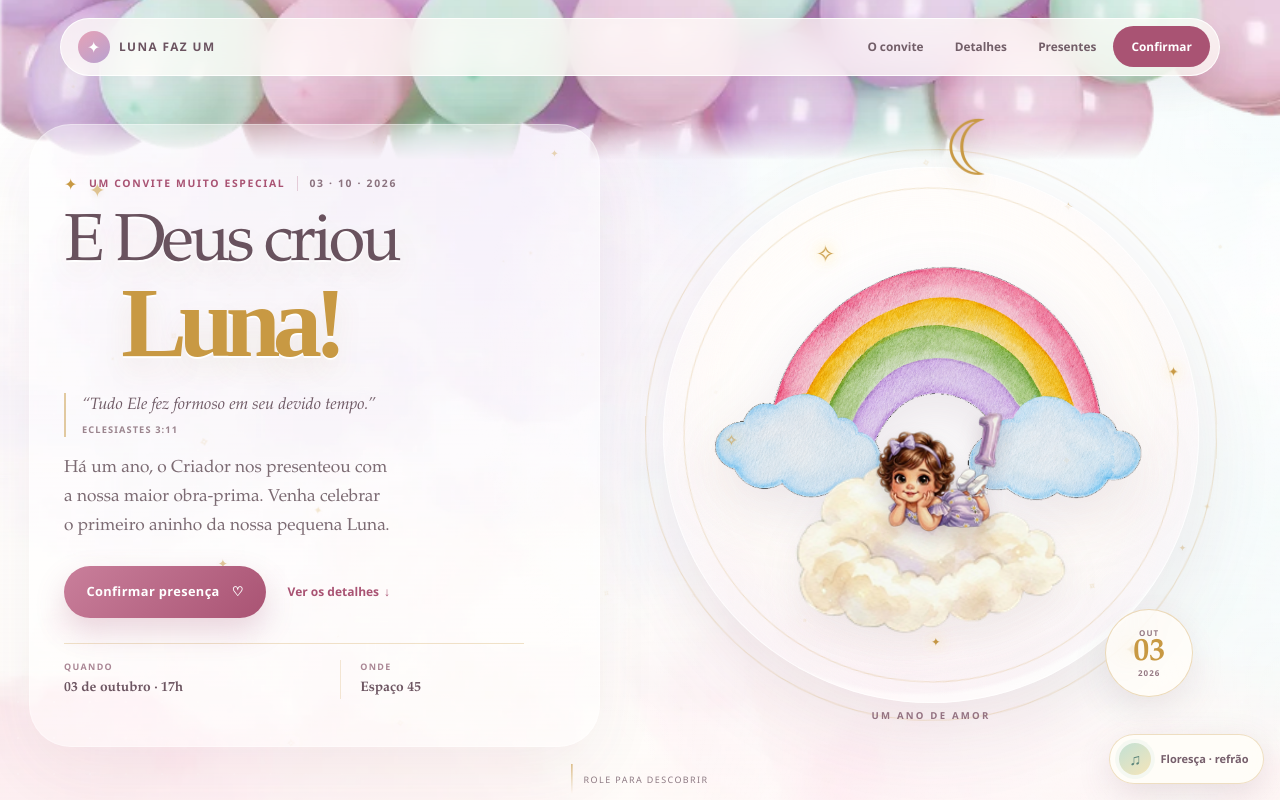
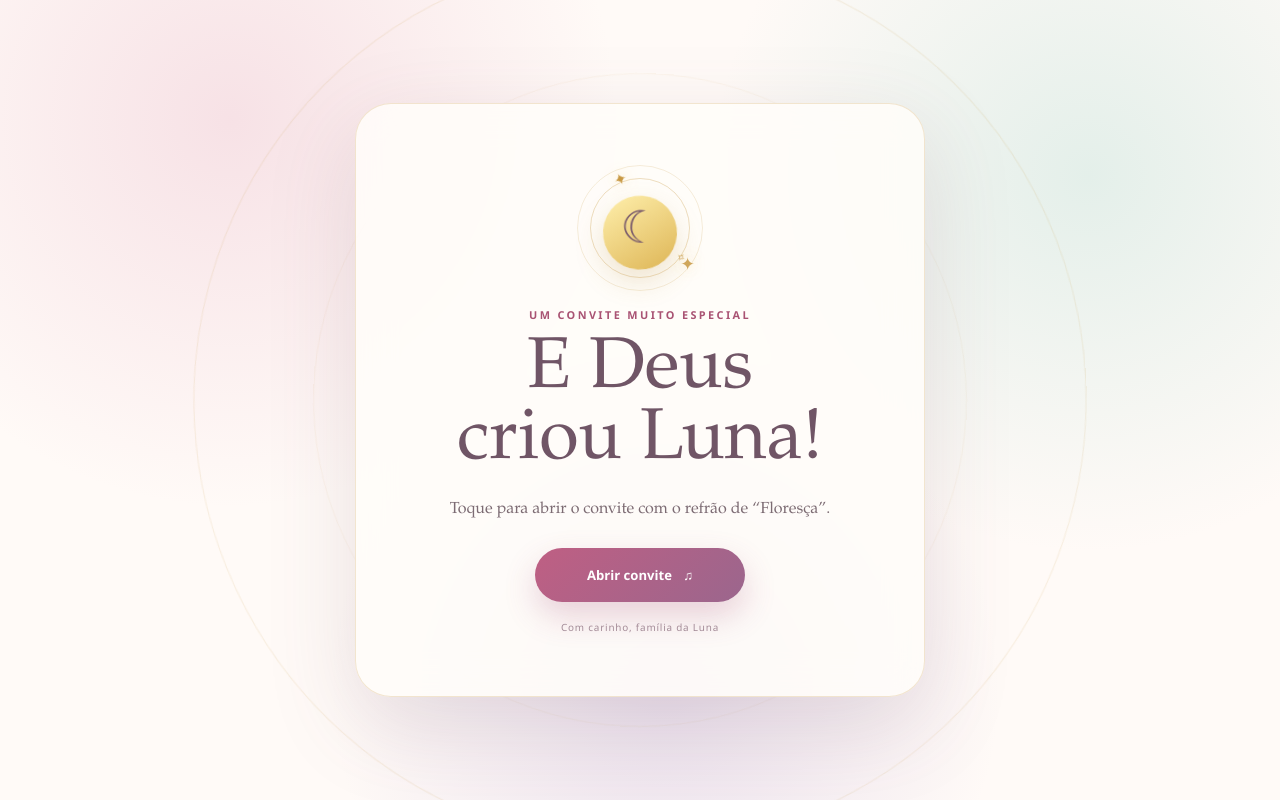
Before and after one commit to henrryquegabriel-boop/Site-Luna, a Next.js app: page / in a window 1280 px wide. Shown: the top 800 px of the page. Built offline with nearby package versions, Linux system fonts and the light colour scheme.

Commit message:
Open the invitation with soundtrack playback

```diff
--- a/app/AmbientExperience.tsx
+++ b/app/AmbientExperience.tsx
@@ -18,18 +18,22 @@ const CHORUS_END_SECONDS = 85;
 const YOUTUBE_PLAYER_ORIGIN = "https://www.youtube-nocookie.com";
 const YOUTUBE_PLAYER_SRC =
   `${YOUTUBE_PLAYER_ORIGIN}/embed/${YOUTUBE_VIDEO_ID}` +
-  `?autoplay=1&controls=0&disablekb=1&end=${CHORUS_END_SECONDS}` +
+  `?autoplay=0&controls=0&disablekb=1&end=${CHORUS_END_SECONDS}` +
   `&enablejsapi=1&fs=0&loop=1&modestbranding=1&playlist=${YOUTUBE_VIDEO_ID}` +
   `&playsinline=1&rel=0&start=${CHORUS_START_SECONDS}`;
 
 type YouTubeCommand = "pauseVideo" | "playVideo" | "seekTo" | "setVolume" | "unMute";
 
 export function AmbientExperience() {
-  const [soundEnabled, setSoundEnabled] = useState(true);
+  const [gateOpening, setGateOpening] = useState(false);
+  const [gateVisible, setGateVisible] = useState(true);
+  const [playerPrepared, setPlayerPrepared] = useState(false);
+  const [soundEnabled, setSoundEnabled] = useState(false);
   const playerRef = useRef<HTMLIFrameElement>(null);
   const playerReadyRef = useRef(false);
-  const soundEnabledRef = useRef(true);
+  const soundEnabledRef = useRef(false);
   const bootTimerRef = useRef<ReturnType<typeof setTimeout> | null>(null);
+  const gateTimerRef = useRef<ReturnType<typeof setTimeout> | null>(null);
 
   const sendPlayerCommand = useCallback((command: YouTubeCommand, args: Array<boolean | number> = []) => {
     playerRef.current?.contentWindow?.postMessage(
@@ -48,10 +52,20 @@ export function AmbientExperience() {
 
   function handlePlayerLoad() {
     playerReadyRef.current = true;
-    if (!soundEnabledRef.current) return;
+    if (bootTimerRef.current) clearTimeout(bootTimerRef.current);
+    bootTimerRef.current = null;
+    setPlayerPrepared(true);
+  }
 
-    if (bootTimerRef.current) clearTimeout(bootTimerRef.current);
-    bootTimerRef.current = setTimeout(() => playChorus(), 500);
+  function openInvitation() {
+    if (!playerPrepared || gateOpening) return;
+
+    soundEnabledRef.current = true;
+    setSoundEnabled(true);
+    playChorus({ restart: true, unmute: true });
+    setGateOpening(true);
+    document.documentElement.classList.remove("invitation-locked");
+    gateTimerRef.current = setTimeout(() => setGateVisible(false), 680);
   }
 
   function toggleSound() {
@@ -68,28 +82,21 @@ export function AmbientExperience() {
   }
 
   useEffect(() => {
+    document.documentElement.classList.add("invitation-locked");
     bootTimerRef.current = setTimeout(() => {
       playerReadyRef.current = true;
-      if (soundEnabledRef.current) playChorus();
-    }, 700);
-
-    const unlockAutomaticSound = () => {
-      if (!soundEnabledRef.current) return;
-      playerReadyRef.current = true;
-      playChorus({ unmute: true });
-    };
-
-    window.addEventListener("click", unlockAutomaticSound, { once: true });
-    window.addEventListener("keydown", unlockAutomaticSound, { once: true });
+      setPlayerPrepared(true);
+    }, 900);
 
     return () => {
-      window.removeEventListener("click", unlockAutomaticSound);
-      window.removeEventListener("keydown", unlockAutomaticSound);
+      document.documentElement.classList.remove("invitation-locked");
       if (bootTimerRef.current) clearTimeout(bootTimerRef.current);
+      if (gateTimerRef.current) clearTimeout(gateTimerRef.current);
       bootTimerRef.current = null;
+      gateTimerRef.current = null;
       playerReadyRef.current = false;
     };
-  }, [playChorus]);
+  }, []);
 
   return (
     <>
@@ -122,6 +129,47 @@ export function AmbientExperience() {
         tabIndex={-1}
         title="Floresça — Claudia Canção e Dibs Aquino (refrão)"
       />
+      {gateVisible ? (
+        <div
+          aria-labelledby="invitation-gate-title"
+          aria-modal="true"
+          className={`invitation-gate${gateOpening ? " is-opening" : ""}`}
+          role="dialog"
+        >
+          <div className="invitation-gate-card">
+            <div className="invitation-gate-celestial" aria-hidden="true">
+              <span className="invitation-gate-orbit invitation-gate-orbit-one" />
+              <span className="invitation-gate-orbit invitation-gate-orbit-two" />
+              <span className="invitation-gate-moon">☾</span>
+              <span className="invitation-gate-star invitation-gate-star-one">✦</span>
+              <span className="invitation-gate-star invitation-gate-star-two">✧</span>
+              <span className="invitation-gate-star invitation-gate-star-three">✦</span>
+            </div>
+            <p className="invitation-gate-eyebrow">Um convite muito especial</p>
+            <h2 id="invitation-gate-title">E Deus criou Luna!</h2>
+            <p className="invitation-gate-copy">
+              Toque para abrir o convite com o refrão de “Floresça”.
+            </p>
+            <button
+              aria-busy={!playerPrepared}
+              className="invitation-gate-button"
+              disabled={!playerPrepared}
+              onClick={openInvitation}
+              type="button"
+            >
+              {playerPrepared ? (
+                <>
+                  <span>Abrir convite</span>
+                  <span aria-hidden="true">♫</span>
+                </>
+              ) : (
+                <span>Preparando o convite…</span>
+              )}
+            </button>
+            <small>Com carinho, família da Luna</small>
+          </div>
+        </div>
+      ) : null}
       <button
         aria-label={soundEnabled ? "Pausar o refrão de Floresça" : "Ouvir o refrão de Floresça"}
         aria-pressed={soundEnabled}
--- a/app/globals.css
+++ b/app/globals.css
@@ -1780,6 +1780,158 @@ footer nav a { color: #937c87; text-decoration-color: rgba(147, 124, 135, 0.35);
   right: 0;
   width: 1px;
 }
+
+html.invitation-locked,
+html.invitation-locked body { overflow: hidden; }
+
+.invitation-gate {
+  align-items: center;
+  background:
+    radial-gradient(circle at 18% 15%, rgba(226, 162, 185, 0.28), transparent 31%),
+    radial-gradient(circle at 85% 22%, rgba(165, 214, 203, 0.3), transparent 30%),
+    radial-gradient(circle at 52% 86%, rgba(188, 165, 213, 0.3), transparent 35%),
+    #fffaf7;
+  display: flex;
+  inset: 0;
+  justify-content: center;
+  overflow: hidden;
+  padding: 1.25rem;
+  position: fixed;
+  transition: opacity 620ms ease, visibility 620ms ease;
+  z-index: 1000;
+}
+
+.invitation-gate::before,
+.invitation-gate::after {
+  border: 1px solid rgba(200, 153, 67, 0.18);
+  border-radius: 50%;
+  content: "";
+  height: min(78vw, 860px);
+  position: absolute;
+  width: min(78vw, 860px);
+}
+
+.invitation-gate::before { animation: invitation-halo 12s ease-in-out infinite; }
+.invitation-gate::after { animation: invitation-halo 12s ease-in-out -6s infinite; height: min(62vw, 680px); width: min(62vw, 680px); }
+.invitation-gate.is-opening { opacity: 0; pointer-events: none; visibility: hidden; }
+
+.invitation-gate-card {
+  align-items: center;
+  backdrop-filter: blur(18px);
+  background: rgba(255, 253, 250, 0.86);
+  border: 1px solid rgba(200, 153, 67, 0.23);
+  border-radius: 36px;
+  box-shadow: 0 28px 90px rgba(106, 73, 94, 0.15);
+  display: flex;
+  flex-direction: column;
+  max-width: 570px;
+  padding: clamp(2rem, 6vw, 3.8rem);
+  position: relative;
+  text-align: center;
+  transform: translateY(0) scale(1);
+  transition: transform 620ms cubic-bezier(0.22, 1, 0.36, 1);
+  width: 100%;
+  z-index: 1;
+}
+
+.invitation-gate.is-opening .invitation-gate-card { transform: translateY(-18px) scale(1.035); }
+
+.invitation-gate-celestial {
+  height: 126px;
+  margin-bottom: 1rem;
+  position: relative;
+  width: 126px;
+}
+
+.invitation-gate-orbit {
+  border: 1px solid rgba(200, 153, 67, 0.32);
+  border-radius: 50%;
+  inset: 13px;
+  position: absolute;
+}
+
+.invitation-gate-orbit-two { inset: 0; opacity: 0.55; }
+
+.invitation-gate-moon {
+  align-items: center;
+  animation: invitation-moon-float 4.6s ease-in-out infinite;
+  background: linear-gradient(145deg, #fff0ad, #ddb454);
+  border-radius: 50%;
+  box-shadow: 0 12px 28px rgba(188, 142, 61, 0.22);
+  color: #7a5c6c;
+  display: flex;
+  font-size: 2.8rem;
+  height: 74px;
+  justify-content: center;
+  left: 26px;
+  position: absolute;
+  top: 26px;
+  width: 74px;
+}
+
+.invitation-gate-star { color: var(--gold); filter: drop-shadow(0 0 7px rgba(245, 214, 133, 0.8)); position: absolute; }
+.invitation-gate-star-one { animation: invitation-star-orbit 7s linear infinite; left: 57px; top: 0; transform-origin: 6px 63px; }
+.invitation-gate-star-two { animation: invitation-star-orbit 10s linear reverse infinite; font-size: 0.72rem; left: 58px; top: 5px; transform-origin: 4px 58px; }
+.invitation-gate-star-three { animation: invitation-star-twinkle 2.8s ease-in-out infinite; bottom: 13px; right: 9px; }
+
+.invitation-gate-eyebrow {
+  color: var(--rose-deep);
+  font-family: var(--sans);
+  font-size: 0.68rem;
+  font-weight: 800;
+  letter-spacing: 0.22em;
+  margin: 0 0 0.8rem;
+  text-transform: uppercase;
+}
+
+.invitation-gate h2 {
+  color: #705566;
+  font-size: clamp(2.7rem, 8vw, 4.5rem);
+  line-height: 0.98;
+  margin: 0;
+  max-width: 480px;
+  text-shadow: none;
+}
+
+.invitation-gate-copy { color: var(--muted); margin: 1.25rem auto 1.7rem; max-width: 390px; }
+
+.invitation-gate-button {
+  align-items: center;
+  background: linear-gradient(135deg, #bf5f83, #9b668d);
+  border: 0;
+  border-radius: 999px;
+  box-shadow: 0 14px 32px rgba(165, 76, 113, 0.24);
+  color: white;
+  cursor: pointer;
+  display: inline-flex;
+  font-family: var(--sans);
+  font-size: 0.82rem;
+  font-weight: 800;
+  gap: 0.7rem;
+  justify-content: center;
+  min-height: 54px;
+  min-width: 210px;
+  padding: 0.85rem 1.35rem;
+  transition: box-shadow 180ms ease, opacity 180ms ease, transform 180ms ease;
+}
+
+.invitation-gate-button:hover:not(:disabled) { box-shadow: 0 18px 38px rgba(165, 76, 113, 0.32); transform: translateY(-2px) scale(1.05); }
+.invitation-gate-button:disabled { cursor: wait; opacity: 0.62; }
+.invitation-gate-button:focus-visible { outline: 3px solid rgba(200, 153, 67, 0.42); outline-offset: 4px; }
+.invitation-gate-card small { color: #a38b97; font-family: var(--sans); font-size: 0.62rem; letter-spacing: 0.08em; margin-top: 1.1rem; }
+
+@keyframes invitation-halo {
+  0%, 100% { opacity: 0.38; transform: rotate(0deg) scale(0.96); }
+  50% { opacity: 0.75; transform: rotate(180deg) scale(1.04); }
+}
+
+@keyframes invitation-moon-float {
+  0%, 100% { transform: translateY(-3px) rotate(-8deg); }
+  50% { transform: translateY(5px) rotate(4deg); }
+}
+
+@keyframes invitation-star-orbit { to { transform: rotate(360deg); } }
+@keyframes invitation-star-twinkle { 0%, 100% { opacity: 0.35; transform: scale(0.78); } 50% { opacity: 1; transform: scale(1.18); } }
 
 .sound-control {
   align-items: center;
@@ -2024,12 +2176,20 @@ footer nav a { color: #937c87; text-decoration-color: rgba(147, 124, 135, 0.35);
   .response-message { grid-column: auto; }
   .admin-page { padding-left: 1rem; padding-right: 1rem; }
   .sound-control { font-size: 0; padding: 0.42rem; }
+  .invitation-gate { padding: 0.85rem; }
+  .invitation-gate-card { border-radius: 28px; padding: 2rem 1.25rem; }
+  .invitation-gate-celestial { transform: scale(0.88); }
+  .invitation-gate h2 { font-size: clamp(2.65rem, 14vw, 3.6rem); }
   footer nav { flex-wrap: wrap; justify-content: center; }
 }
 
 @media (prefers-reduced-motion: reduce) {
   html { scroll-behavior: auto; }
   .glitter-drop,
+  .invitation-gate::before,
+  .invitation-gate::after,
+  .invitation-gate-moon,
+  .invitation-gate-star,
   .orbit-one,
   .orbit-two,
   .hero-enter,
```
Also changed, not shown: 1 other file (tests, documents, lock files or other folders).
